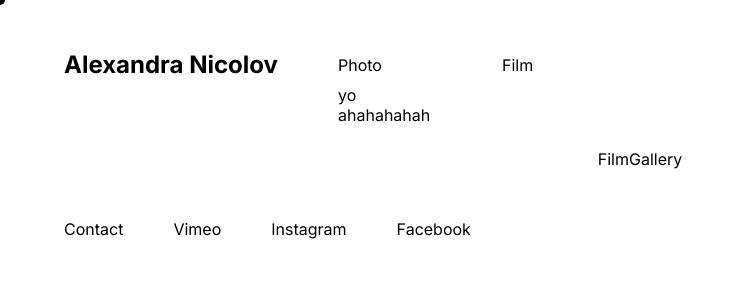
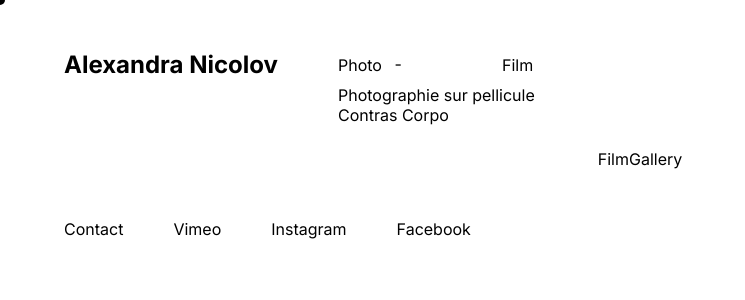
Before and after one commit to GabGo51/alexandranicolov, a React (Create React App) app: page /film in a window 1280 px wide. Both pictures are taken after a click on the button "Photo". Shown: the top 300 px of the page, without its empty margins (0-745 px from the left). Built offline with nearby package versions, Linux system fonts and the light colour scheme.

Commit message:
header done

```diff
--- a/public/index.html
+++ b/public/index.html
@@ -32,6 +32,10 @@
   <body>
     <noscript>You need to enable JavaScript to run this app.</noscript>
     <div id="root"></div>
+    <script
+      src="https://kit.fontawesome.com/e0f0958b38.js"
+      crossorigin="anonymous"
+    ></script>
     <!--
       This HTML file is a template.
       If you open it directly in the browser, you will see an empty page.
--- a/src/components/Footer.js
+++ b/src/components/Footer.js
@@ -28,6 +28,9 @@ width: 90%;
 a{
   margin-right: 50px;
   margin-top: 50px;
+  @media (max-width:1000px){
+      margin-right: 25px;
+    }
 }
 `
 
--- a/src/components/Header.js
+++ b/src/components/Header.js
@@ -17,21 +17,43 @@ const Header = () => {
     <Container>
       <h1 onClick={() => handleNavigate("/")}>Alexandra Nicolov</h1>
       <div>
+        {open ? <p className="icon">-</p>: <p className="icon">+</p>}
         <button onClick={() => setOpen(!open)}>Photo</button>
+        <AnimatePresence>
           {open && (
-          <AnimatePresence>
             <motion.div
               className="extra"
               initial={{ opacity: 0, y: -20 }}
               animate={{ opacity: 1, y: 0 }}
-            exit={{ opacity: 0, y: 20 }}
-            transition={{ duration: 0.5 }}
+              transition={{ duration: 0.2 }}
             >
-            <button>yo</button>
-            <button>ahahahahah</button>
+              <motion.button
+              initial={{ opacity: 0, x: -20 }}
+              animate={{ opacity: 1, x: 0 }}
+              exit={{ opacity: 0, x: -20 }}
+              transition={{ duration: 0.3, delay:0.1 }}
+                onClick={() => {
+                  setOpen(false);
+                  handleNavigate("/photo");
+                }}
+              >
+                Photographie sur pellicule
+              </motion.button>
+              <motion.button
+              initial={{ opacity: 0, x: -20 }}
+              animate={{ opacity: 1, x: 0 }}
+              exit={{ opacity: 0, x: -20 }}
+              transition={{ duration: 0.3, delay:0.2 }}
+                onClick={() => {
+                  setOpen(false);
+                  handleNavigate("/entreprise");
+                }}
+              >
+                Contras Corpo
+              </motion.button>
             </motion.div>
+          )}
         </AnimatePresence>
-        )}
       </div>
 
       <button onClick={() => handleNavigate("/film")}>Film</button>
@@ -55,17 +77,28 @@ const Container = styled.div`
   button {
     all: unset;
     margin: 0 60px;
+    transition: 500ms;
+    white-space: nowrap;
   }
 
   div {
     display: flex;
     flex-direction: column;
     position: relative;
+    p{
+
+    }
   }
   .extra {
     position: absolute;
     bottom: -50px;
   }
+
+  .icon{
+    position: absolute;
+    right: 40px;
+    bottom: 1px;
+  }
 `;
 
 export default Header;
```
Lines whose indentation alone changed are shown as unchanged.
